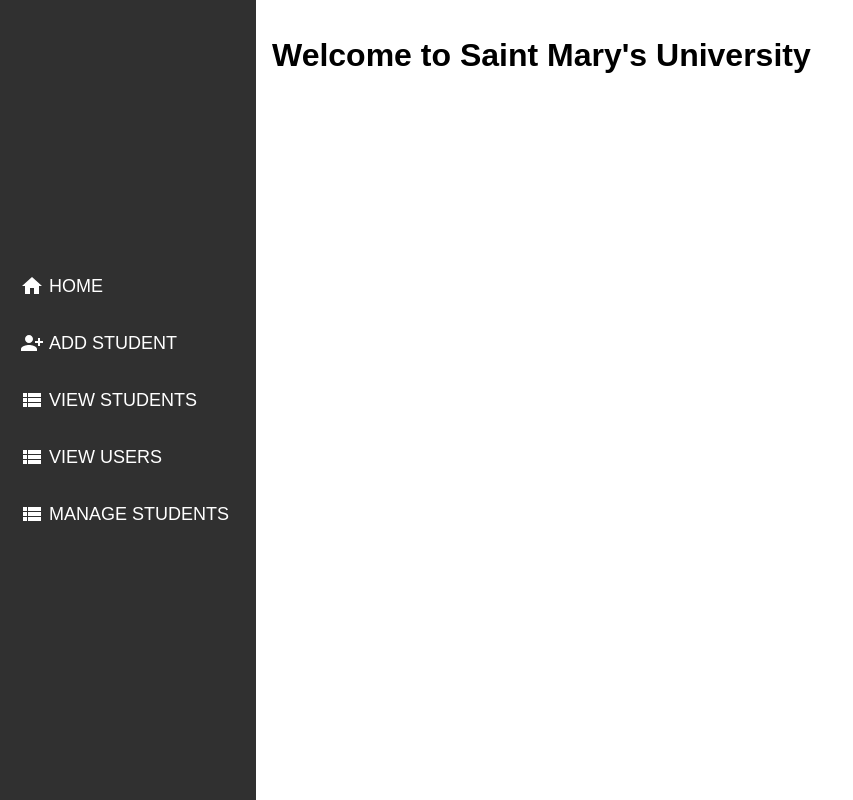
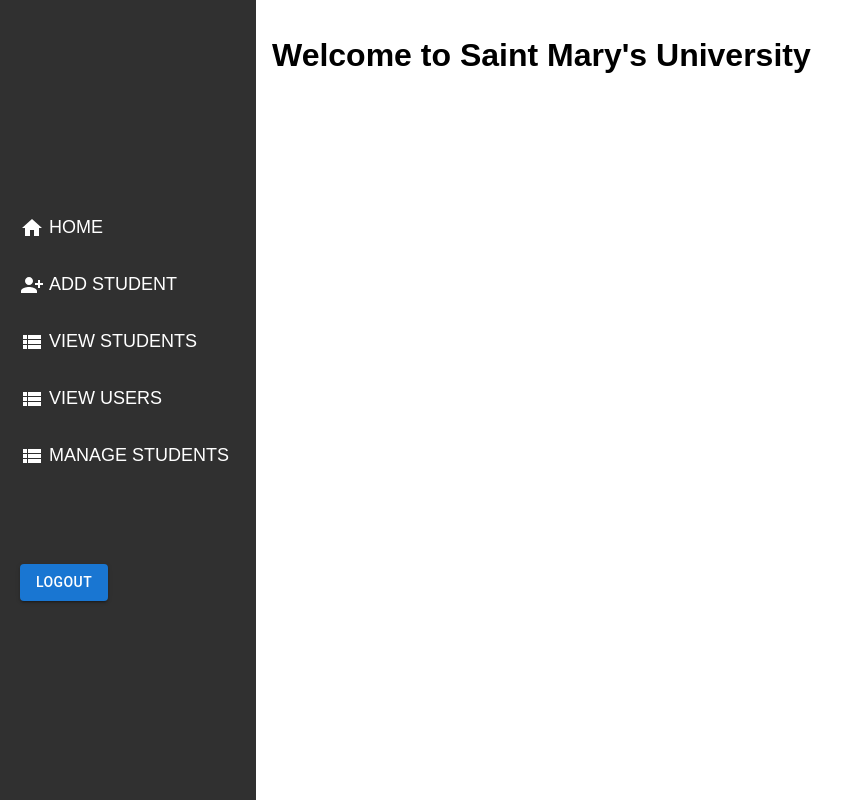
Before and after one commit to PizzaSpark/IPT-System, a React (Create React App) app in the folder dashboard/: page /dashboard in a window 1280 px wide. Shown: the whole page, without its empty margins (0-853 px from the left). Built offline with nearby package versions, Linux system fonts and the light colour scheme.

Commit message:
added logout btn

```diff
--- a/dashboard/src/pages/Sidebar.css
+++ b/dashboard/src/pages/Sidebar.css
@@ -13,7 +13,7 @@ body {
 }
 
 .items {
-    height: 100vh;
+    height: 100dvh;
     display: flex;
     flex-direction: column;
     justify-content: center;
@@ -30,3 +30,9 @@ body {
     color: #ffffff;
     gap: 5px;
 }
+
+.logout {
+    display: flex;
+    padding-top: 5rem;
+    width: 100%;
+}
--- a/dashboard/src/pages/Sidebar.js
+++ b/dashboard/src/pages/Sidebar.js
@@ -2,7 +2,9 @@ import React from "react";
 import "./Sidebar.css";
 import { Home, PersonAddAlt1, ViewList } from "@mui/icons-material";
 import { Link } from "react-router-dom";
-
+import {
+    Button,
+} from "@mui/material";
 function Sidebar() {
     return (
         <div className="sidebar">
@@ -41,7 +43,13 @@ function Sidebar() {
                         <p>MANAGE STUDENTS</p>
                     </div>
                 </Link>
+
+                <div className="logout">
+                    <Button variant="contained">LOGOUT</Button>
                 </div>
+            </div>
+
+
         </div>
     );
 }
```
Lines whose indentation alone changed are shown as unchanged.
